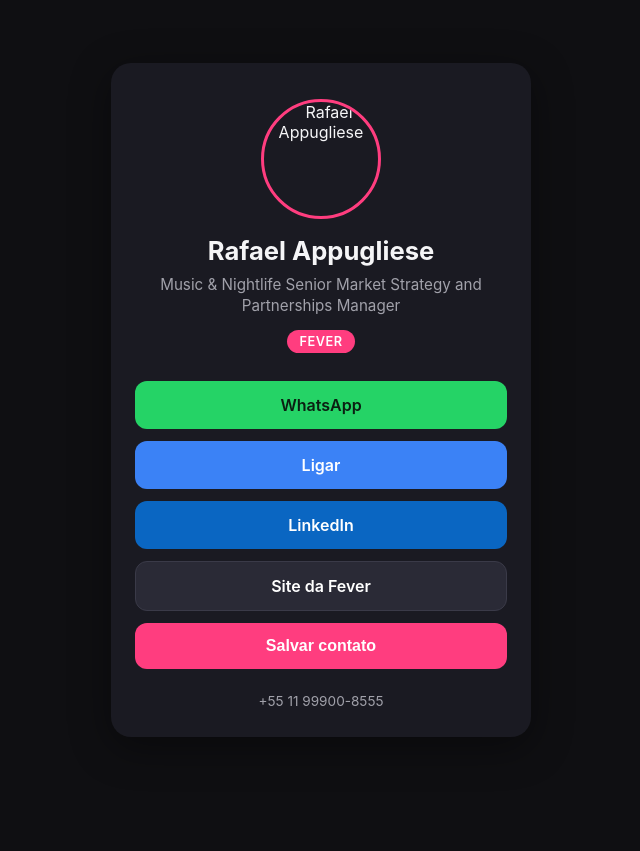
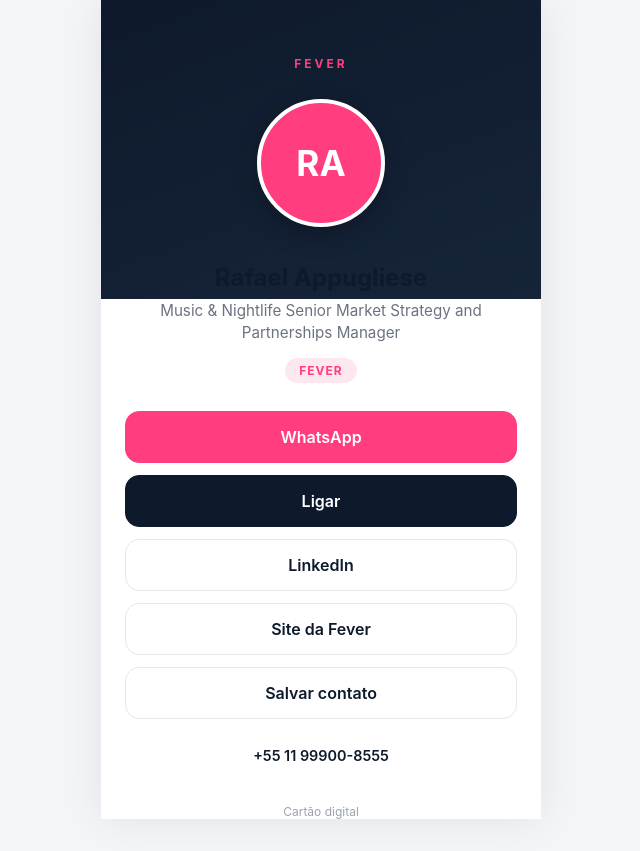
Before and after one commit to paulohartmann-eng/Fever-Rafael_Appugliese, a plain HTML site: page index.html in a window 1280 px wide. Shown: the whole page, without its empty margins (319-959 px from the left). Before the commit the page ends 800 px from the top, so only its background shows below. Drawn offline with Linux system fonts and the light colour scheme.

Commit message:
Update index.html

```diff
--- a/index.html
+++ b/index.html
@@ -3,111 +3,199 @@
 <head>
   <meta charset="UTF-8">
   <meta name="viewport" content="width=device-width, initial-scale=1.0">
-  <title>Rafael Appugliese</title>
+  <title>Rafael Appugliese | Fever</title>
   <style>
     :root {
-      --bg: #0f0f12;
-      --card: #1a1a22;
-      --texto: #f5f5f7;
-      --secundario: #a1a1aa;
-      --destaque: #ff3d7f;
+      --navy: #0e1a2b;
+      --navy-2: #16243a;
+      --pink: #ff3d7f;
+      --pink-hover: #e8316f;
+      --bg: #f4f5f8;
+      --branco: #ffffff;
+      --texto: #0e1a2b;
+      --cinza: #6b7280;
+      --borda: #e5e7eb;
     }
     * { box-sizing: border-box; margin: 0; padding: 0; }
     body {
+      font-family: -apple-system, BlinkMacSystemFont, "Segoe UI", Roboto, Helvetica, Arial, sans-serif;
       background: var(--bg);
       color: var(--texto);
-      font-family: -apple-system, BlinkMacSystemFont, "Segoe UI", Roboto, sans-serif;
       min-height: 100vh;
+      display: flex;
+      justify-content: center;
+      padding: 0 0 32px;
+    }
+    .pagina {
+      width: 100%;
+      max-width: 440px;
+      background: var(--branco);
+      min-height: 100vh;
+      box-shadow: 0 0 40px rgba(14, 26, 43, 0.08);
+    }
+
+    /* Cabeçalho escuro */
+    .topo {
+      background: linear-gradient(160deg, var(--navy) 0%, var(--navy-2) 100%);
+      padding: 56px 24px 72px;
+      text-align: center;
+      color: #fff;
+      position: relative;
+    }
+    .marca {
+      font-size: 0.75rem;
+      font-weight: 700;
+      letter-spacing: 3px;
+      color: var(--pink);
+      text-transform: uppercase;
+    }
+
+    /* Avatar com foto ou iniciais */
+    .avatar {
+      width: 128px;
+      height: 128px;
+      border-radius: 50%;
+      margin: 28px auto 0;
+      background: var(--pink);
+      border: 4px solid var(--branco);
+      position: relative;
+      overflow: hidden;
       display: flex;
       align-items: center;
       justify-content: center;
-      padding: 24px 16px;
+      box-shadow: 0 8px 24px rgba(0, 0, 0, 0.25);
     }
-    .card {
+    .avatar span {
+      font-size: 2.2rem;
+      font-weight: 700;
+      color: #fff;
+    }
+    .avatar img {
+      position: absolute;
+      inset: 0;
       width: 100%;
-      max-width: 420px;
-      background: var(--card);
-      border-radius: 20px;
-      padding: 36px 24px 28px;
+      height: 100%;
+      object-fit: cover;
+    }
+
+    /* Corpo sobreposto */
+    .conteudo {
+      margin-top: -36px;
+      padding: 0 24px;
       text-align: center;
-      box-shadow: 0 10px 40px rgba(0, 0, 0, 0.4);
+      position: relative;
     }
-    .foto {
-      width: 120px;
-      height: 120px;
-      border-radius: 50%;
-      object-fit: cover;
-      border: 3px solid var(--destaque);
-      margin: 0 auto 16px;
-      display: block;
+    h1 {
+      font-size: 1.5rem;
+      font-weight: 700;
+      color: var(--texto);
     }
-    h1 { font-size: 1.6rem; font-weight: 700; }
     .cargo {
       margin-top: 8px;
       font-size: 0.95rem;
-      color: var(--secundario);
-      line-height: 1.4;
+      color: var(--cinza);
+      line-height: 1.45;
     }
-    .empresa {
+    .selo {
       display: inline-block;
       margin-top: 14px;
-      padding: 4px 12px;
+      padding: 5px 14px;
       border-radius: 999px;
-      background: var(--destaque);
-      color: #fff;
-      font-size: 0.8rem;
-      font-weight: 600;
-      letter-spacing: 0.5px;
+      background: #fde8ef;
+      color: var(--pink);
+      font-size: 0.75rem;
+      font-weight: 700;
+      letter-spacing: 1px;
+      text-transform: uppercase;
     }
-    .botoes {
+
+    /* Botões */
+    .acoes {
       margin-top: 28px;
       display: flex;
       flex-direction: column;
       gap: 12px;
     }
     .btn {
-      display: block;
+      display: flex;
+      align-items: center;
+      justify-content: center;
+      gap: 10px;
       width: 100%;
-      padding: 14px;
-      border-radius: 12px;
-      border: none;
+      padding: 15px 18px;
+      border-radius: 14px;
       font-size: 1rem;
       font-weight: 600;
       text-decoration: none;
-      color: #fff;
+      border: 1.5px solid var(--borda);
+      background: var(--branco);
+      color: var(--texto);
       cursor: pointer;
-      transition: transform 0.1s ease, opacity 0.2s ease;
+      font-family: inherit;
+      transition: background 0.2s ease, transform 0.1s ease;
     }
     .btn:active { transform: scale(0.98); }
-    .btn:hover { opacity: 0.9; }
-    .whatsapp { background: #25d366; color: #0b1f12; }
-    .tel { background: #3b82f6; }
-    .linkedin { background: #0a66c2; }
-    .fever { background: #2a2a36; border: 1px solid #3a3a48; }
-    .salvar { background: var(--destaque); }
+    .btn:hover { background: #f9fafb; }
+    .btn.principal {
+      background: var(--pink);
+      border-color: var(--pink);
+      color: #fff;
+    }
+    .btn.principal:hover { background: var(--pink-hover); }
+    .btn.escuro {
+      background: var(--navy);
+      border-color: var(--navy);
+      color: #fff;
+    }
+    .btn.escuro:hover { background: var(--navy-2); }
+
+    .contato {
+      margin-top: 28px;
+      font-size: 0.9rem;
+      color: var(--cinza);
+    }
+    .contato a {
+      color: var(--texto);
+      text-decoration: none;
+      font-weight: 600;
+    }
     .rodape {
-      margin-top: 24px;
-      font-size: 0.85rem;
-      color: var(--secundario);
+      margin-top: 40px;
+      font-size: 0.75rem;
+      color: #9ca3af;
+      text-align: center;
     }
   </style>
 </head>
 <body>
-  <main class="card">
-    <img class="foto" src="foto.jpg" alt="Rafael Appugliese">
-    <h1>Rafael Appugliese</h1>
-    <p class="cargo">Music &amp; Nightlife Senior Market Strategy and Partnerships Manager</p>
-    <span class="empresa">FEVER</span>
+  <main class="pagina">
+    <header class="topo">
+      <div class="marca">Fever</div>
+      <div class="avatar">
+        <span>RA</span>
+        <img src="foto.jpg" alt="Rafael Appugliese" onerror="this.remove()">
+      </div>
+    </header>
 
-    <div class="botoes">
-      <a class="btn whatsapp" href="https://wa.me/5511999008555" target="_blank" rel="noopener">WhatsApp</a>
-      <a class="btn tel" href="tel:+5511999008555">Ligar</a>
-      <a class="btn linkedin" href="https://www.linkedin.com/in/appugliese/" target="_blank" rel="noopener">LinkedIn</a>
-      <a class="btn fever" href="https://www.feverup.com" target="_blank" rel="noopener">Site da Fever</a>
-      <button class="btn salvar" id="salvar">Salvar contato</button>
-    </div>
+    <section class="conteudo">
+      <h1>Rafael Appugliese</h1>
+      <p class="cargo">Music &amp; Nightlife Senior Market Strategy and Partnerships Manager</p>
+      <span class="selo">Fever</span>
 
-    <p class="rodape">+55 11 99900-8555</p>
+      <div class="acoes">
+        <a class="btn principal" href="https://wa.me/5511999008555" target="_blank" rel="noopener">WhatsApp</a>
+        <a class="btn escuro" href="tel:+5511999008555">Ligar</a>
+        <a class="btn" href="https://www.linkedin.com/in/appugliese/" target="_blank" rel="noopener">LinkedIn</a>
+        <a class="btn" href="https://www.feverup.com" target="_blank" rel="noopener">Site da Fever</a>
+        <button class="btn" id="salvar" type="button">Salvar contato</button>
+      </div>
+
+      <p class="contato">
+        <a href="tel:+5511999008555">+55 11 99900-8555</a>
+      </p>
+
+      <p class="rodape">Cartão digital</p>
+    </section>
   </main>
 
   <script>
```
